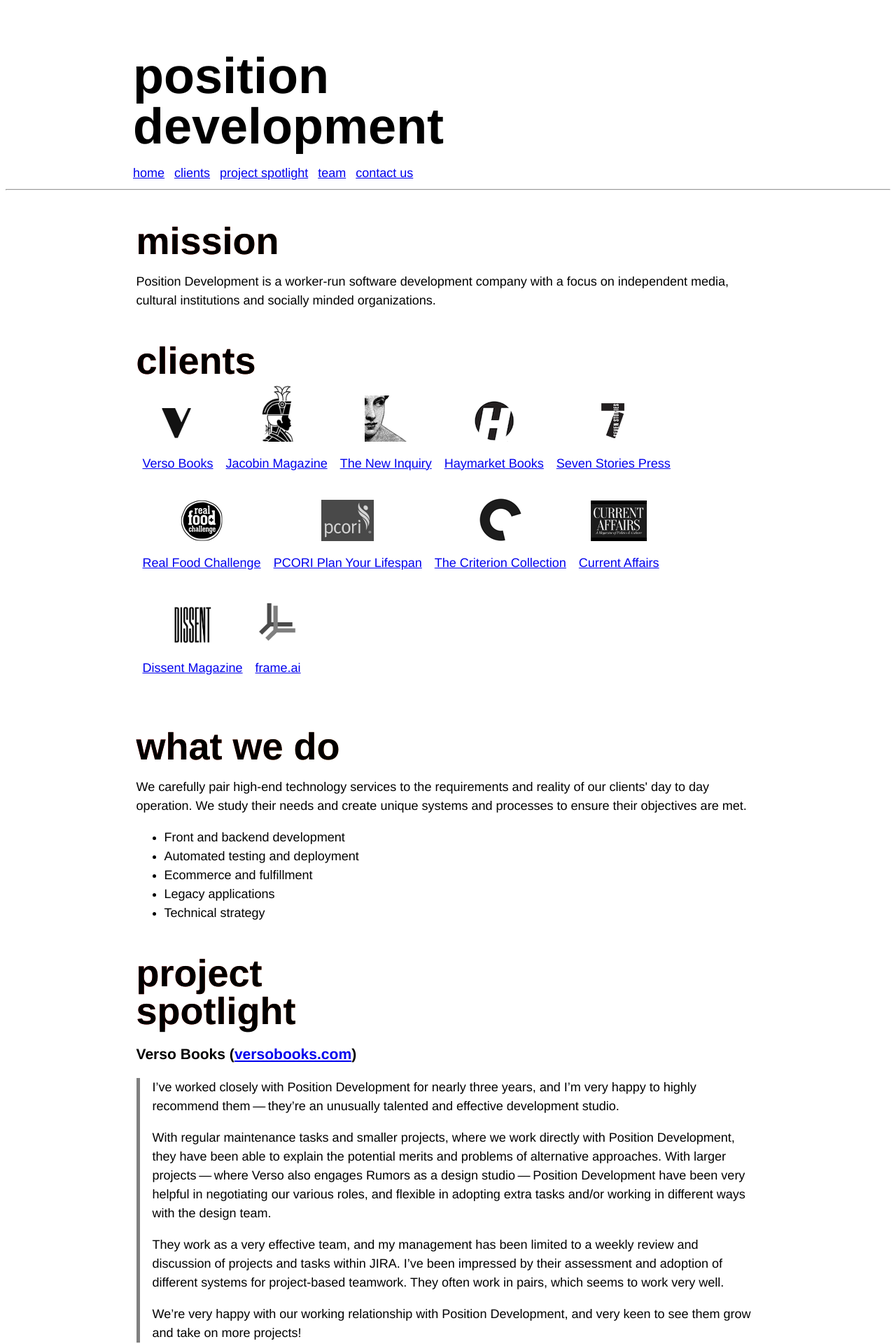
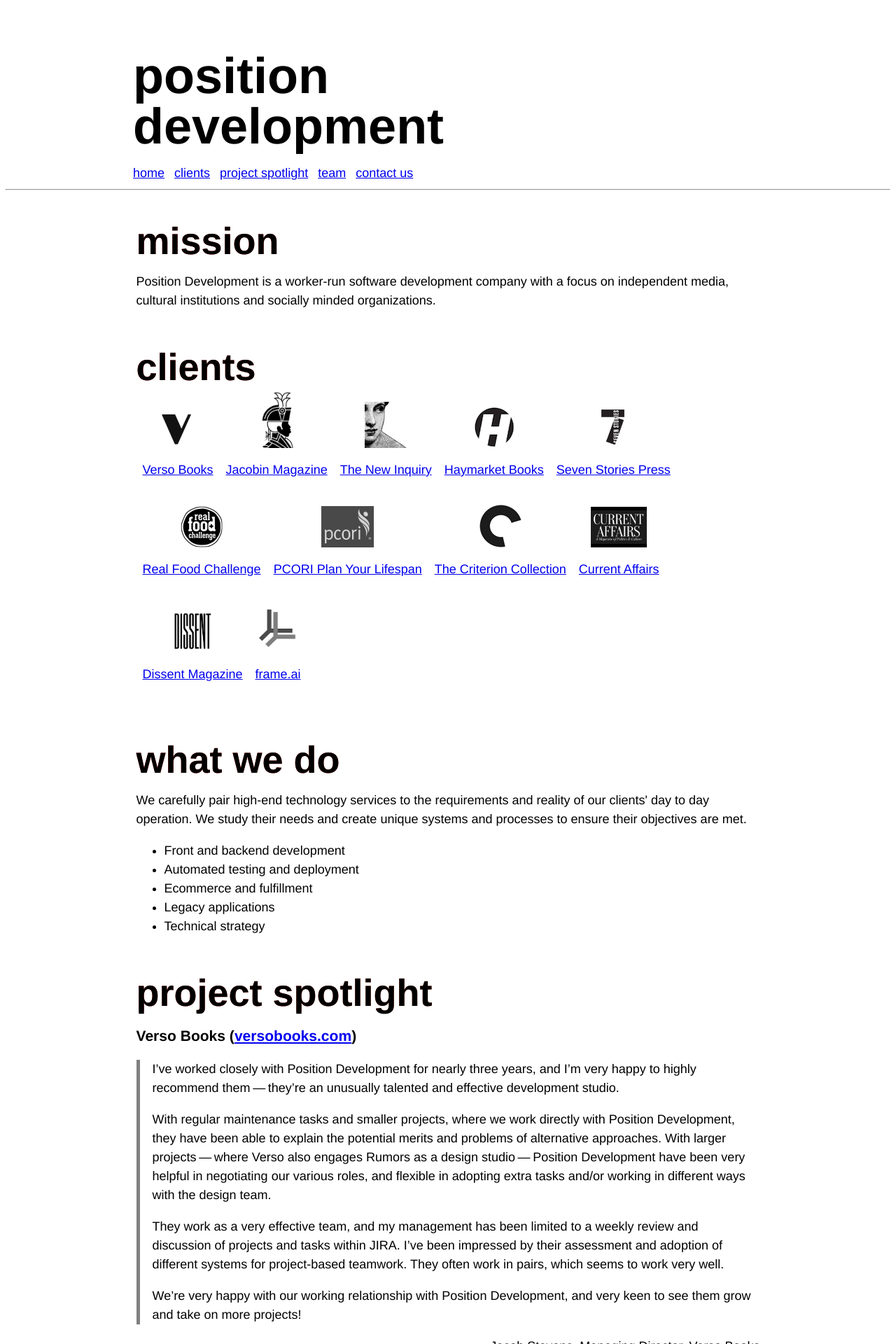
Before and after one commit to positiondev/positiondev.github.io, a Jekyll site: the page built from index.md, in a window 1280 px wide. Shown: the top 1920 px of the page at 70% size. Built offline with Jekyll 4.4.1, drawn with Linux system fonts in a browser that asks for light colours.

Commit message:
Increase spacing between sections

```diff
--- a/styles/style.css
+++ b/styles/style.css
@@ -257,7 +257,11 @@ textarea
     {
         font-size: 1em;
 
-        margin-top: 2em;
+        margin-top: 3em;
+    }
+    .mission
+    {
+        margin-top: 1em;
     }
     main
     {
@@ -282,7 +286,7 @@ textarea
         line-height: 1em;
 
         width: 100%;
-        max-width: 7em;
+        /*! max-width: 7em; */
         margin-bottom: 0;
     }
     .project h3
```
